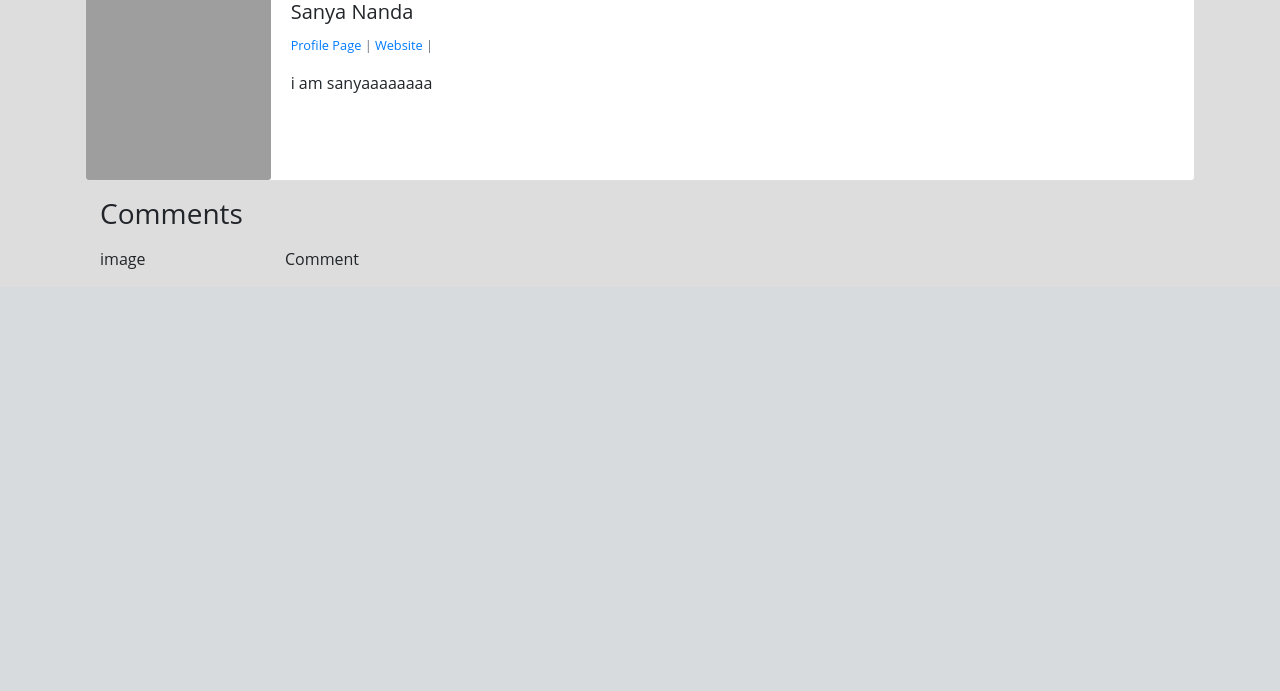
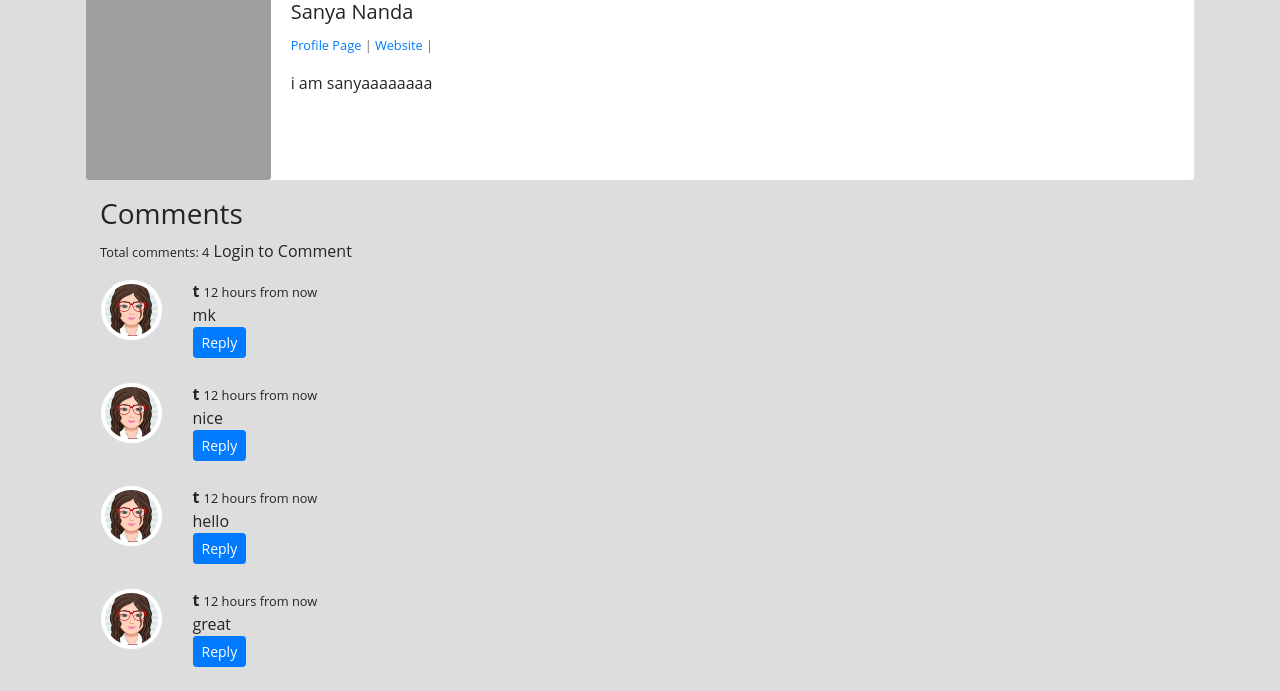
Before and after one commit to SanyaNanda/BlogPost, a Django app: page /post/15 in a window 1280 px wide. Shown: the part 534-1225 px from the top of the page. Before the commit the page ends 803 px from the top, so only its background shows below. Run offline with Django 3.2, Linux system fonts and the light colour scheme; data comes from the database, SQL or seed files in the repository; both versions use the stored data as it was after the commit; some libraries are stand-ins or nearby versions; grey boxes are pictures that could not be loaded.

Commit message:
integrated comment functionality

```diff
--- a/finalBlog/blog/models.py
+++ b/finalBlog/blog/models.py
@@ -12,6 +12,7 @@ class Post(models.Model):
 	author = models.ForeignKey(User, on_delete=models.CASCADE)
 	body = CKEditor5Field('Text', config_name='extends')
 	post_date = models.DateTimeField(auto_now_add=True)
+	update_date = models.DateTimeField(null=True)
 	likes = models.ManyToManyField(User, related_name='blog_posts')
 
 	def total_likes(self):
@@ -26,6 +27,11 @@ class Post(models.Model):
 	def get_absolute_url(self):
 		#return reverse('post_details', args=(str(self.id)))
 		return reverse('home')
+
+	def update(self, *args, **kwargs):
+		kwargs.update({'update_date': timezone.now})
+		super().update(*args, **kwargs)
+		return self
 
 # class Likes(models.Model):
 # 	user = models.ForeignKey(User, on_delete=models.CASCADE, related_name='user_like')
@@ -57,3 +63,9 @@ class Comment(models.Model):
 	post = models.ForeignKey(Post, on_delete=models.CASCADE)
 	parent = models.ForeignKey('self', on_delete=models.CASCADE, null=True, related_name='parent_comment')
 	timestamp = models.DateTimeField(default=timezone.now)
+
+	def __str__(self):
+		return self.comment[0:20] + '... by ' + str(self.user.username)
+
+	def total_comments(self):
+		return self.count()
--- a/finalBlog/blog/templates/base.html
+++ b/finalBlog/blog/templates/base.html
@@ -1,5 +1,6 @@
 <!doctype html>
 {% load static %}
+{% load humanize %}
 <html lang="en">
   <head>
     <!-- Required meta tags -->
@@ -71,6 +72,14 @@
     </form>
   </div>
 </nav>
+{% for message in messages %}
+<div class="alert alert-{{ message.tags }} mb-0 alert-dismissible fade show" role="alert">
+  <strong>Message: </strong>{{ message }}
+  <button type="button" class="close" data-dismiss="alert" aria-label="Close">
+    <span aria-hidden="true">&times;</span>
+  </button>
+</div>
+{% endfor %}
     <br/>
     <div class="container">
     {% block content %}
--- a/finalBlog/blog/templates/post_details.html
+++ b/finalBlog/blog/templates/post_details.html
@@ -1,11 +1,16 @@
 {% extends 'base.html' %}
 {% load static %}
+{% load humanize %}
+{% load extras %}
 {% block title %}
 {{ post.title }}
 {% endblock %}
 {% block content %}
 <h1>{{ post.title }}</h1>
 <small>By: {{ post.author.first_name }} {{ post.author.last_name }} <br>Published on: {{ post.post_date}} IST</small>
+<!-- {% if post.update_date %}
+<small>Updated on: {{ post.update_date }}</small>
+{% endif %} -->
 <hr>
 <br/>
 {% if post.header_image %}
@@ -91,9 +96,61 @@
 </div>
 <div class="container">
   <h3>Comments</h3>
+  <small>Total comments: {{ comments.count }}</small>
+    {% if user.is_authenticated %}
+  <div class="form-group">
+<form method="POST" action="{% url 'post_comment' post.pk %}">
+  {% csrf_token %}
+  <textarea  rows="6" cols="100" name="comment" placeholder="Enter your comment..."></textarea>
+  <input type="hidden" name="postSno" value="{{ post.id }}">
+  <input type="submit" name="Submit" class="btn btn-sm btn-primary" value="Comment">
+</form>
+</div>
+{% else %}
+Login to Comment
+{% endif %}
+{% for comment in comments %}
   <div class="row my-3">
-    <div class="col-md-2">image</div>
-    <div class="col-md-10">Comment</div>
-  </div>
+    <div class="col-md-1">{% if comment.user.profile.profile_pic %}
+      <img src="{{ comment.user.profile.profile_pic.url }}" class="img-thumbnail rounded-circle" alt="..." >
+      {% else %}
+       <img src="{% static 'blog/images/no_profile_pic.jpg' %}" class="img-thumbnail rounded-circle" alt="...">
+      {% endif %}</div>
+    <div class="col-md-11"><b>{{ comment.user.username }}</b> <small>{{ comment.timestamp | naturaltime }}</small><br>{{ comment.comment }}
+    <div class="reply mx-0">
+  <button class="btn btn-sm btn-primary" type="button" data-toggle="collapse" data-target="#replyBox{{ comment.sno }}" aria-expanded="false" aria-controls="replyBox{{ comment.sno }}">
+    Reply
+  </button>
+</div>
+<div class="collapse" id="replyBox{{ comment.sno }}">
+  <div class="card card-body my-2">
+    <div class="form-group">
+<form method="POST" action="{% url 'post_comment' post.pk %}">
+  {% csrf_token %}
+  <textarea  rows="4" cols="70" name="comment" style="border:solid 1px;" placeholder="Enter your comment..."></textarea>
+  <input type="hidden" name="parentSno" value="{{ comment.sno }}">
+  <input type="hidden" name="postSno" value="{{ post.id }}">
+  <input type="submit" name="Submit" class="btn btn-sm btn-primary" value="Comment">
+</form>
+</div>
+</div>
+</div>
+<div class="replies my-2">
+  {% for reply in replyDict|get_val:comment.sno %}
+  <div class="row my-2">
+    <div class="col-md-1">{% if reply.user.profile.profile_pic %}
+      <img src="{{ reply.user.profile.profile_pic.url }}" class="img-thumbnail rounded-circle w-75" alt="..." >
+      {% else %}
+       <img src="{% static 'blog/images/no_profile_pic.jpg' %}" class="img-thumbnail rounded-circle w-75" alt="...">
+      {% endif %}</div>
+    <div class="col-md-11"><b>{{ reply.user.username }}</b> <small>{{ reply.timestamp | naturaltime }}</small><br>{{ reply.comment }}
+    </div>
+  <br>
+</div>
+  {% endfor %}
+</div>
+</div>
+</div>
+{% endfor %}
 </div>
 {% endblock %}
--- /dev/null
+++ b/finalBlog/blog/templatetags/extras.py
@@ -0,0 +1,7 @@
+from django import template
+
+register = template.Library()
+
+@register.filter(name='get_val')
+def get_val(dict, key):
+	return dict.get(key)
--- a/finalBlog/blog/urls.py
+++ b/finalBlog/blog/urls.py
@@ -10,4 +10,5 @@ urlpatterns = [
     path('post/delete/<int:pk>',views.DeletePostView.as_view(),name="delete_post"),
     path('like/<int:pk>', views.LikeView, name='like_post'),
     path('liked_posts/', views.LikedView.as_view(), name='liked_posts'),
+    path('post_comment/<int:pk>',views.postComment,name='post_comment')
 ]
--- a/finalBlog/blog/views.py
+++ b/finalBlog/blog/views.py
@@ -1,9 +1,11 @@
-from django.shortcuts import render, get_object_or_404
+from django.shortcuts import render, get_object_or_404, redirect
 from django.views.generic import ListView, DetailView, CreateView, UpdateView, DeleteView
-from .models import Post
+from .models import Post, Comment
 from .forms import PostForm, EditForm
 from django.urls import reverse_lazy, reverse
 from django.http import HttpResponseRedirect
+from django.contrib import messages
+from blog.templatetags import extras
 
 class HomeView(ListView):
 	model = Post
@@ -28,8 +30,20 @@ class PostDetailView(DetailView):
 		liked = False
 		if stuff.likes.filter(id=self.request.user.id).exists():
 			liked = True
+
+		comments=Comment.objects.filter(post=stuff, parent=None).order_by('-timestamp')
+		replies=Comment.objects.filter(post=stuff).exclude(parent=None)
+		replyDict={}
+		for reply in replies:
+			if reply.parent.sno not in replyDict.keys():
+				replyDict[reply.parent.sno] = [reply]
+			else:
+				replyDict[reply.parent.sno].append(reply)
+
 		context["total_likes"] = total_likes
 		context["liked"] = liked
+		context["comments"]=comments
+		context["replyDict"]=replyDict
 		return context
 
 class AddPostView(CreateView):
@@ -42,6 +56,13 @@ class UpdatePostView(UpdateView):
 	model = Post
 	form_class = EditForm
 	template_name = 'update_post.html'
+
+	def get_context_data(self, *args, **kwargs):
+		context = super(UpdatePostView, self).get_context_data(**kwargs)
+		stuff = get_object_or_404(Post, id=self.kwargs['pk'])
+		update_time = stuff.update()
+		context['update_time'] = update_time
+
 
 class DeletePostView(DeleteView):
 	model = Post
@@ -70,6 +91,25 @@ def LikeView(request, pk):
 	else:
 		post.likes.add(request.user)
 		liked = True
+	return HttpResponseRedirect(reverse('post_details', args=[str(pk)]))
+
+
+def postComment(request, pk):
+	if request.method=="POST":
+		comment = request.POST.get("comment")
+		user = request.user
+		postSno = request.POST.get("postSno")
+		post = get_object_or_404(Post, id=request.POST.get('postSno'))
+		parentSno = request.POST.get("parentSno")
+		if parentSno == "":
+			comment = Comment(comment=comment, user=user, post=post)
+			comment.save()
+			messages.success(request,"Your comment has been posted successfully!")
+		else:
+			parent = Comment.objects.get(sno = parentSno)
+			comment = Comment(comment=comment, user=user, post=post, parent=parent)
+			comment.save()
+			messages.success(request,"Your Reply has been posted successfully!")
 	return HttpResponseRedirect(reverse('post_details', args=[str(pk)]))
 
 
--- a/finalBlog/finalBlog/settings.py
+++ b/finalBlog/finalBlog/settings.py
@@ -39,6 +39,7 @@ INSTALLED_APPS = [
     'blog',
     'members',
     'django_ckeditor_5',
+    'django.contrib.humanize'
 ]
 
 MIDDLEWARE = [
```
Also changed, not shown: finalBlog/blog/forms.py (+11 -1 lines), finalBlog/members/templates/registration/profile_page.html (+7 -9 lines), finalBlog/members/views.py (+4 -3 lines), finalBlog/blog/migrations/0016_post_update_date.py (added), finalBlog/blog/templatetags/__init__.py (added), finalBlog/db.sqlite3, finalBlog/media/images/profile/myAvatar.png (added).
